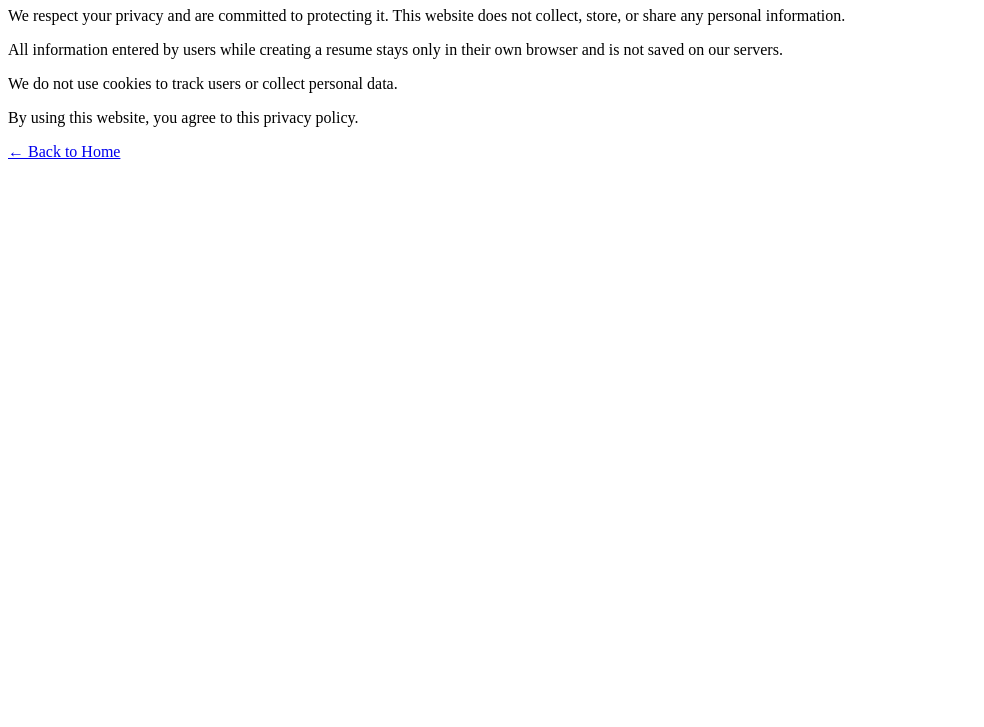
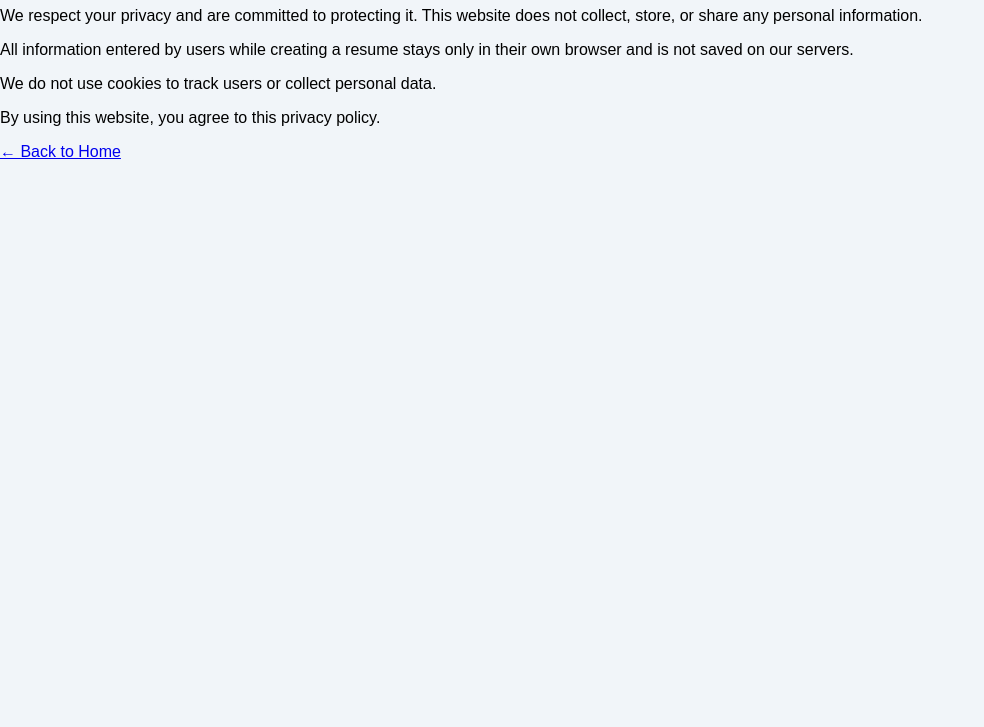
Before and after one commit to mp12-ctrl/mp12-ctrl.github.io, a plain HTML site: page privacy.html in a window 1280 px wide. Shown: the part 73-800 px from the top of the page, without its empty margins (0-984 px from the left). Drawn offline with Linux system fonts and the light colour scheme.

Commit message:
Update privacy.html

```diff
--- a/privacy.html
+++ b/privacy.html
@@ -1,6 +1,13 @@
 <!DOCTYPE html>
 <html>
 <head>
+  <style>
+body{
+  margin:0;
+  background:#f1f5f9;
+  font-family:Arial, sans-serif;
+}
+  </style>
 <title>Privacy Policy - Resume Maker Online</title>
 </head>
 <body>
```
